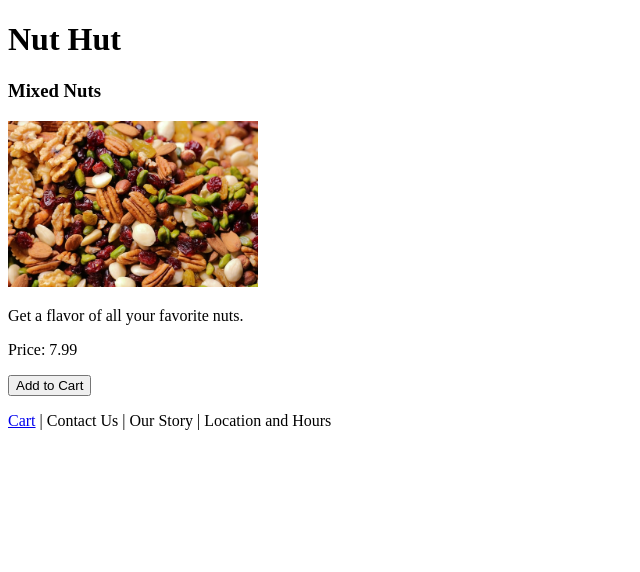
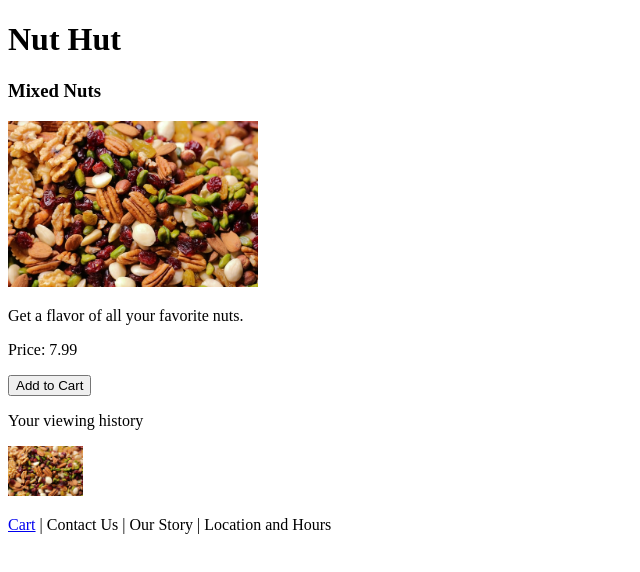
Before and after one commit to bibhas2/nut-hut, an Angular app: page /product-details/P001 in a window 1280 px wide. Shown: the top 572 px of the page, without its empty margins (0-640 px from the left). Built offline with nearby package versions, Linux system fonts and the light colour scheme.

Commit message:
Add viewing history. Fix navigation issue.

```diff
--- a/src/app/catalog.service.ts
+++ b/src/app/catalog.service.ts
@@ -12,6 +12,7 @@ export class Product {
   providedIn: 'root'
 })
 export class CatalogService {
+  private viewingHistory:Product[] = []
   private cart:Product[] = []
 
   private catalog:Product[] = [
@@ -59,4 +60,15 @@ export class CatalogService {
   getProductById(productId:string) : Product {
     return this.catalog.filter(p => p.id == productId)[0]
   }
+
+  getViewingHistory() : Product[] {
+    return this.viewingHistory
+  }
+
+  addToViewingHistory(p:Product) {
+    if (!this.viewingHistory.find(item => item.id == p.id)) {
+      this.viewingHistory.push(p)
+    }
+  }
+
 }
--- a/src/app/product-page/product-page.component.css
+++ b/src/app/product-page/product-page.component.css
@@ -0,0 +1,3 @@
+.history-image {
+    margin-right: 5px;
+}
--- a/src/app/product-page/product-page.component.html
+++ b/src/app/product-page/product-page.component.html
@@ -4,3 +4,9 @@
 <p>Price: {{product.price}}</p>
 
 <button (click)="add()">Add to Cart</button>
+
+<p>Your viewing history</p>
+
+<a *ngFor="let vh of viewingHistory" href
+    [routerLink]="['/product-details', vh.id]"><img class="history-image" [src]="vh.image" width="75px"/>
+</a>
--- a/src/app/product-page/product-page.component.ts
+++ b/src/app/product-page/product-page.component.ts
@@ -8,19 +8,28 @@ import { ActivatedRoute, Router } from '@angular/router';
   styleUrls: ['./product-page.component.css']
 })
 export class ProductPageComponent implements OnInit {
-  product:Product = undefined
+  product: Product = undefined
+  viewingHistory: Product[] = []
 
   constructor(
     private route: ActivatedRoute,
-    private catalogSvc:CatalogService,
+    private catalogSvc: CatalogService,
     private router: Router) { }
 
   ngOnInit(): void {
     //Lookup the productId URL parameter
-    let id = this.route.snapshot.params['productId']
+    // let id = this.route.snapshot.params['productId']
 
-    //Retrieve the product by id
-    this.product = this.catalogSvc.getProductById(id)
+    this.route.params.subscribe(params => {
+      //Retrieve the product by id
+      let id = params["productId"]
+
+      this.product = this.catalogSvc.getProductById(id)
+
+      this.viewingHistory = this.catalogSvc.getViewingHistory()
+
+      this.catalogSvc.addToViewingHistory(this.product)
+    })
   }
 
   add() {
```
